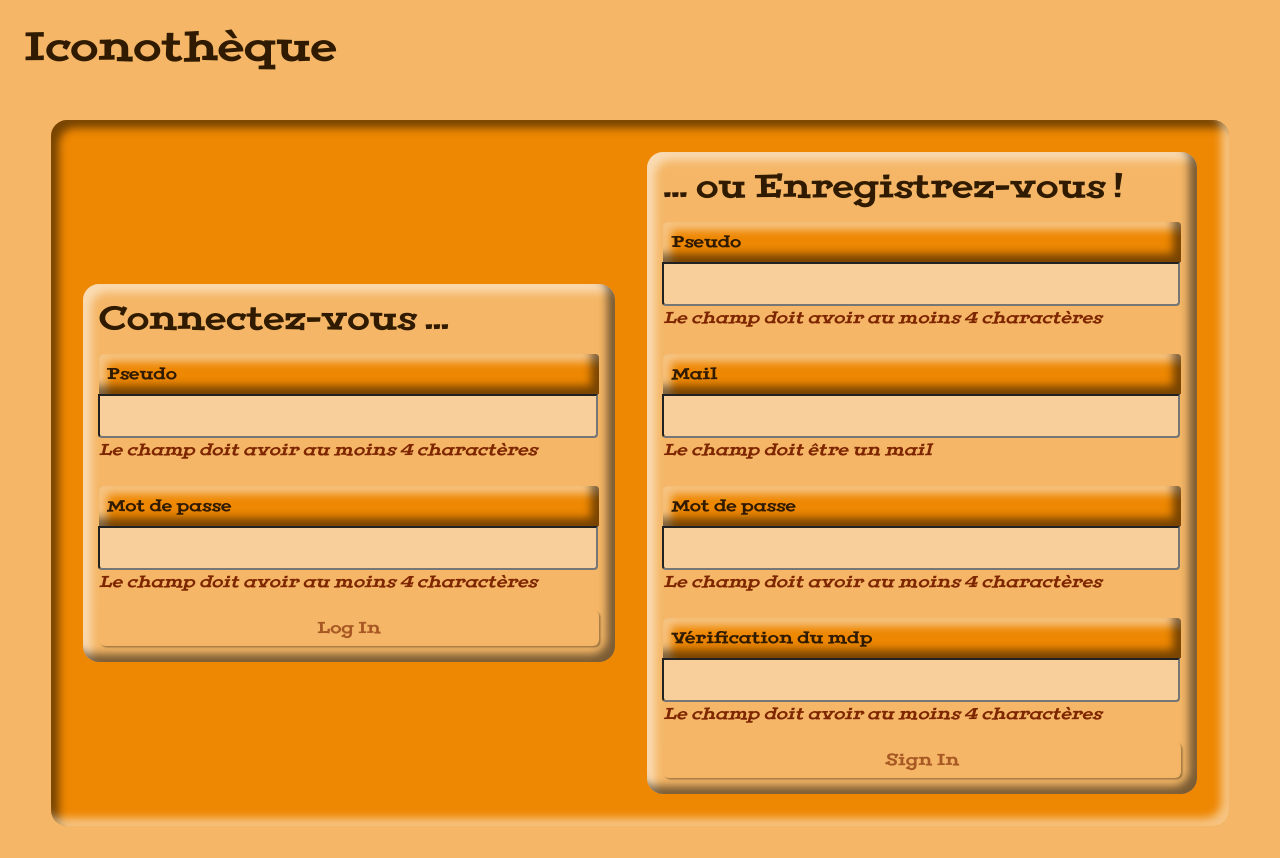
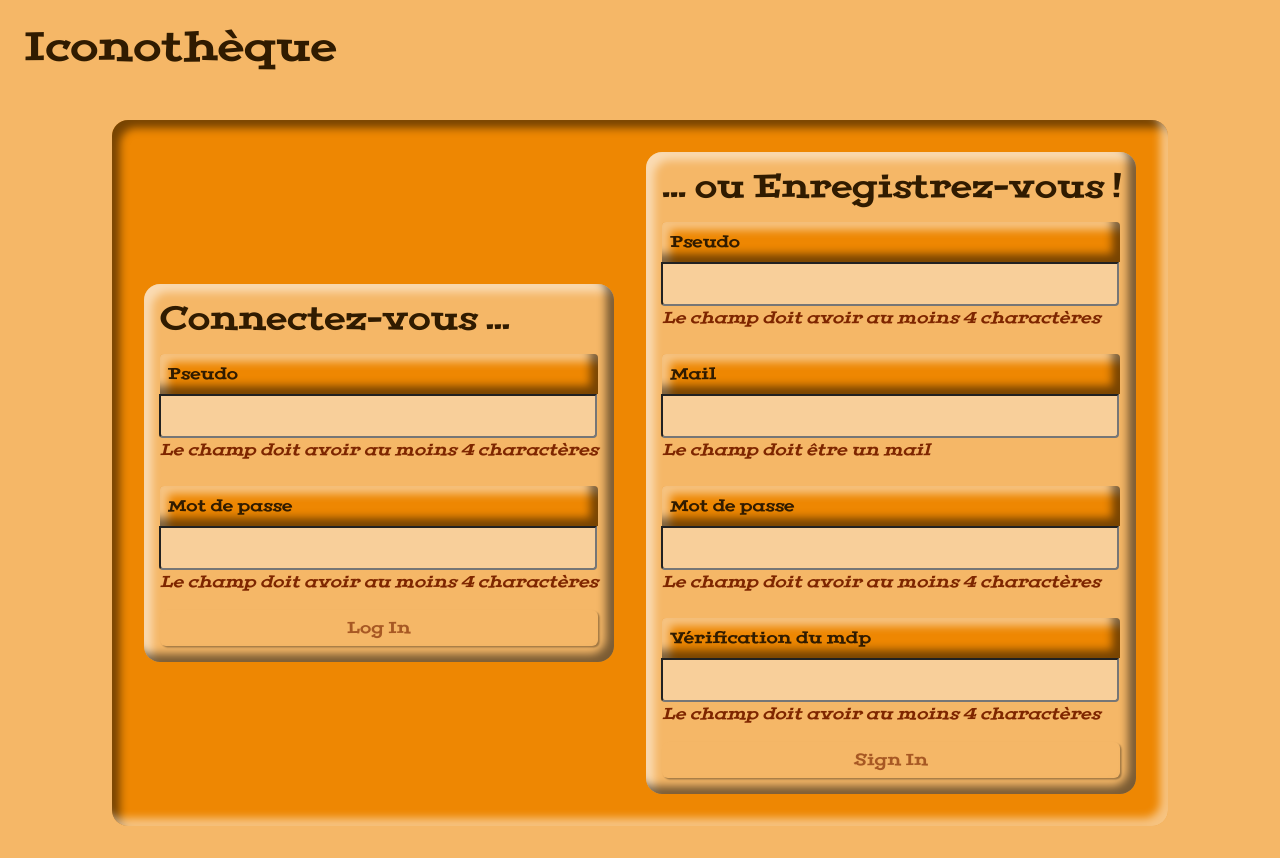
Before and after one commit to Johblanc/iconotheque_front, a React (Create React App) app: page /user/login in a window 1280 px wide. Built offline with nearby package versions, Linux system fonts and the light colour scheme.

Commit message:
Feat : font monospace

```diff
--- a/src/App/Style/App.bootstrap.style.ts
+++ b/src/App/Style/App.bootstrap.style.ts
@@ -2,6 +2,7 @@
 
 /** Mes Class perso pour CSS */
 export const PERSO = {
+  ALT_FONT : "alt-font",
   S_100: `s-100`,
   S_90: `s-90`,
   W_LIMIT_SM: `width-limited-sm`,
@@ -51,8 +52,8 @@
       BOX: `input-group ${BS.round()}`,
       TA_BOX: `${BS.round()}`,
       LABEL: `w-100 ${BS.spacing( "p", 2 )} ${BS.background( "secondary" )} ${BS.color( "dark" )} ${PERSO.IN_SHAD_P} ${BS.round(1,"top")}`,
-      INPUT: `w-100 ${BS.spacing( "p", 2 )} ${BS.background( "light" )} ${BS.color( "dark" )}  ${BS.round(1,"bottom")}`,
-      TA: `w-100 ${BS.spacing( "p", 2 )}  ${BS.background( "light" )} ${BS.color( "dark" )} ${BS.round(1,"bottom")} ${PERSO.H_MIN}`,
+      INPUT: `w-100 ${BS.spacing( "p", 2 )} ${BS.background( "light" )} ${BS.color( "dark" )} ${BS.round(1,"bottom")} ${PERSO.ALT_FONT}`,
+      TA: `w-100 ${BS.spacing( "p", 2 )}  ${BS.background( "light" )} ${BS.color( "dark" )} ${BS.round(1,"bottom")} ${PERSO.H_MIN} ${PERSO.ALT_FONT}`,
     },
     NAV: {
       CADRE: `${BS_COMBO.NAV_CADRE} ${BS.background( "secondary" )} ${PERSO.NAV_SHAD}`,
@@ -101,7 +102,7 @@
       NO_CADRE: BS.spacing("both", 2),
       ICON_CENTER: BS.FLEX.CONTAINER.flex({align :{name : "center"}, wrap : {}}),
       ICON_BG: `${BS.round("pill")} ${BS.spacing("p", 5)} ${BS.spacing("m", 2)}`,
-      P: `${BS.spacing("both", 2)} ${BS.round()} ${BS.background( "primary" )}`,
+      P: `${BS.spacing("both", 2)} ${BS.round()} ${BS.background( "primary" )} ${PERSO.ALT_FONT}`,
       DROWN: PERSO.FILL("dark"),
     }
   },
--- a/src/App/Style/App.style.css
+++ b/src/App/Style/App.style.css
@@ -177,15 +177,20 @@
 
 
 @font-face {
-  font-family: "CustomFont";
+  font-family: "lt_leap";
   src: url("../../../public/fonts/lt_leap/LT\ Leap\ Medium.ttf") format("opentype")
+}
+
+@font-face {
+  font-family: "pointfree";
+  src: url("../../../public/fonts/point/pointfree.ttf") format("opentype")
 }
 
 * {
   margin: 0;
   padding: 0;
   color: var(--dark);
-  font-family: "CustomFont";
+  font-family: "lt_leap";
   transition: all 0.5s;
 }
 
@@ -206,6 +211,9 @@
   max-width: 350px;
 }
 
+.alt-font {
+  font-family: "pointfree";
+}
 
 .nav-shad {
   box-shadow:
```
Also changed, not shown: public/fonts/point/pointfree.ttf (added).
